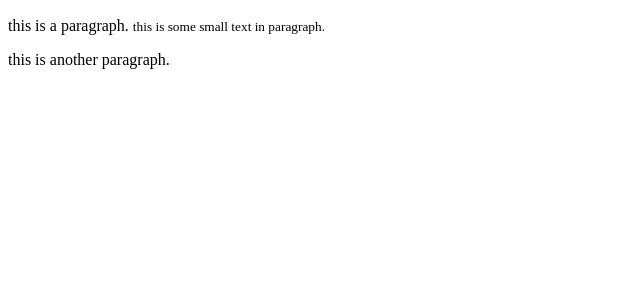
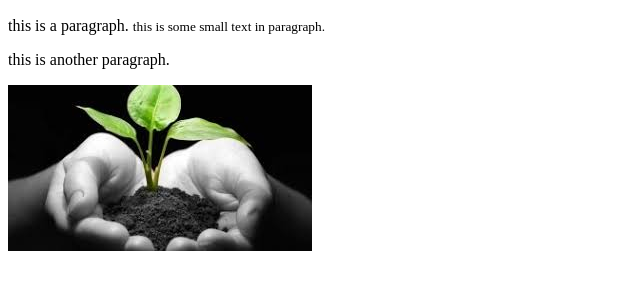
Before and after one commit to salman602/my-second-repo, a plain HTML site: page index.html in a window 1280 px wide. Shown: the part 110-400 px from the top of the page, without its empty margins (0-640 px from the left). Drawn offline with Linux system fonts and the light colour scheme.

Commit message:
i have added an image

```diff
--- a/index.html
+++ b/index.html
@@ -11,5 +11,6 @@
     <h2>this is heading two.</h2>
     <p>this is a paragraph. <small>this is some small text in paragraph.</small></p>
     <p>this is another paragraph.</p>
+    <img src="images.jfif" alt="">
 </body>
 </html>
```
Also changed, not shown: images.jfif (added).
